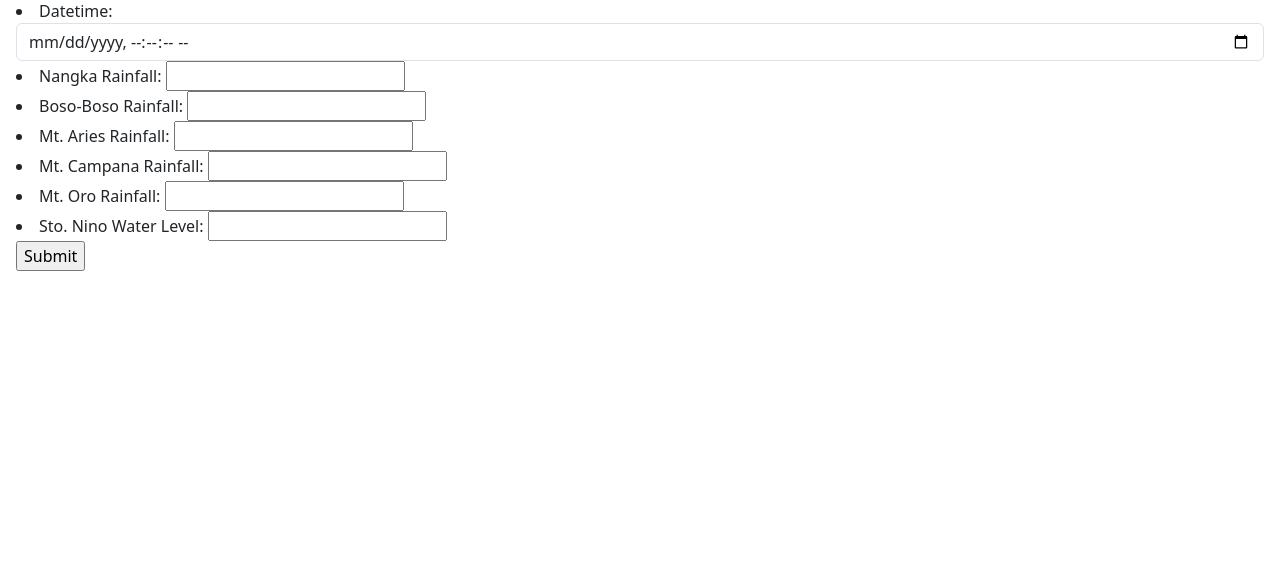
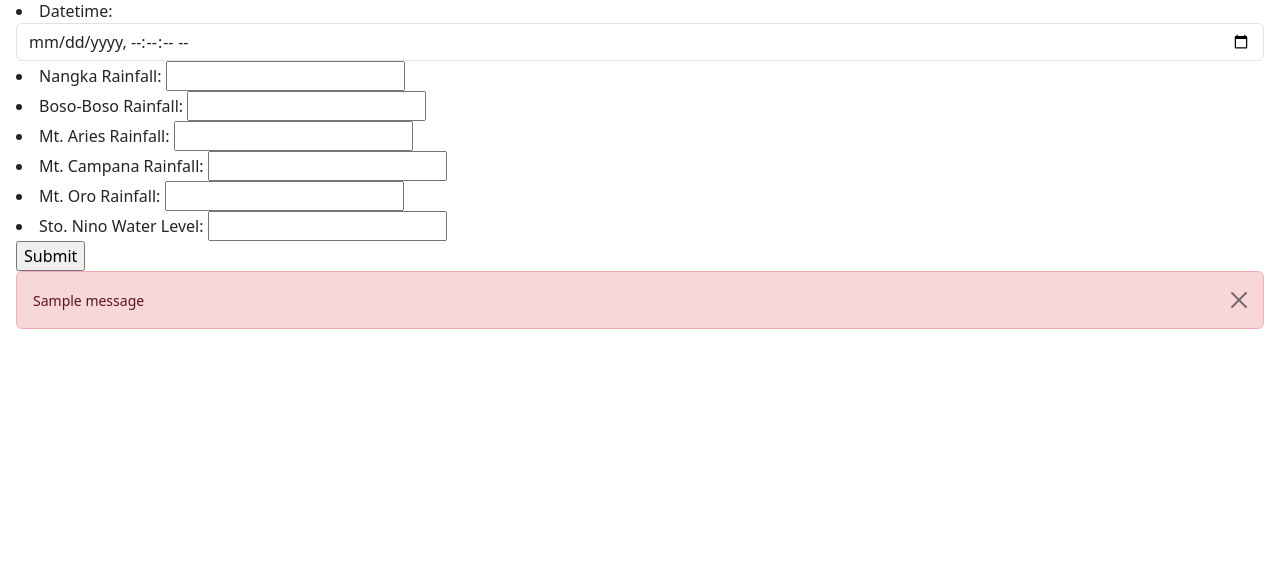
Before and after one commit to jermarcustan/Marikina-Water-Level-Django, a Django app: page /finalsapp/new/ in a window 1280 px wide. Shown: the part 105-674 px from the top of the page. Run offline with Django 5.2, Linux system fonts and the light colour scheme; tables that the repository leaves empty hold one stand-in row (values such as "Sample post"); one stand-in notice (Sample message) is shown.

Commit message:
Default Sorting and Warning Message

```diff
--- a/finalproj/finalsapp/templates/finalsapp/record_form.html
+++ b/finalproj/finalsapp/templates/finalsapp/record_form.html
@@ -12,6 +12,17 @@
     <input type = 'submit' value = 'Submit'>
 </form>
 
+{% if messages %}
+<div class="message-container">
+    {% for message in messages %}
+    <div class="alert alert-danger alert-dismissible fade show small-alert" role="alert">
+        <small>{{ message }}</small>
+        <button type="button" class="btn-close" data-bs-dismiss="alert" aria-label="Close"></button>
+    </div>
+    {% endfor %}
+</div>
+{% endif %}
+
 {% endblock %}
 
 {% block position %}fixed-bottom{% endblock %}
--- a/finalproj/finalsapp/views.py
+++ b/finalproj/finalsapp/views.py
@@ -7,6 +7,7 @@ import plotly.offline
 from django.db.models import Case, When
 from datetime import timedelta
 from.forms import DateTimeForm
+from django.contrib import messages
 
 # Create your views here.
 def index(request):
@@ -17,13 +18,20 @@ def add_record(request):
         form = DateTimeForm()
     if request.method == 'POST':
         form = DateTimeForm(request.POST)
-        if form.is_valid():
+        submitted_datetime = form.data.get('datetime')
+        existing_datetime = DateTime.objects.filter(datetime=submitted_datetime).exists()
+
+        if existing_datetime:
+            messages.warning(request, 'Date already exists in the database.')
+
+        if form.is_valid() and not existing_datetime:
             form.save()
             return redirect('/finalsapp/records/1/')
     else:
         form = DateTimeForm()
     context = {"form": form, "action": "Add" }
     return render(request, 'finalsapp/record_form.html', context)
+
 
 def update_record(request, pk):
     dt = DateTime.objects.get(id = pk)
@@ -47,7 +55,7 @@ def delete_record(request, pk):
         return redirect('/finalsapp/records/1/')
 
 def list_records(request, pg):
-    records = DateTime.objects.all()
+    records = DateTime.objects.order_by('datetime')
     num_records = DateTime.objects.count()
     max_pg = ceil(num_records/50)
     second_to_last_pg = max_pg - 1
@@ -113,14 +121,12 @@ def datetime_detail(request, pk):
         )
     )
 
-    # Create figure configuration for additional interactivity
     config = {
-        'scrollZoom': True,  # Allow scrolling and zooming
-        'displayModeBar': True,  # Show the mode bar with additional tools
-        'responsive': True  # Make the plot responsive
+        'scrollZoom': True,
+        'displayModeBar': True,
+        'responsive': True
     }
 
-    # Create figure and convert to div
     fig_waterlevel = go.Figure(data=[trace_water], layout=layout_water)
     plot_div_waterlevel = plotly.offline.plot(fig_waterlevel, output_type='div', include_plotlyjs=True, config=config)
     rainfall_stations = [
@@ -197,7 +203,7 @@ def query_records(request):
     query_datetime = False
     query_station = False
 
-    datetimes = DateTime.objects.all()
+    datetimes = DateTime.objects.order_by('datetime')  # Sort datetimes from oldest to newest
     records = Record.objects.all()
     queryset = None
 
```
